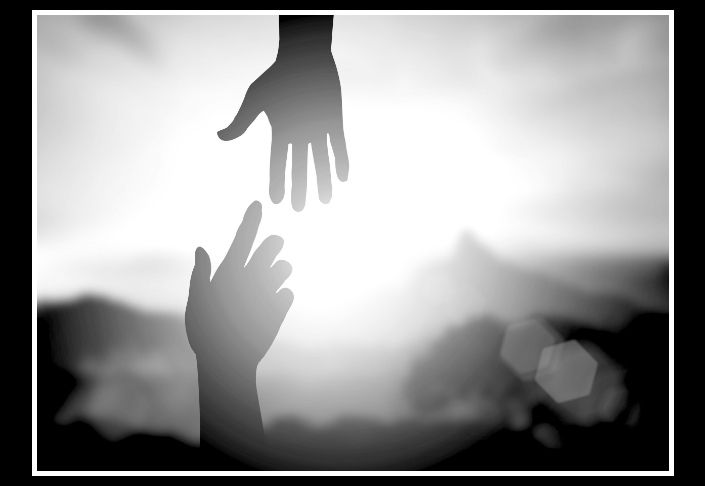
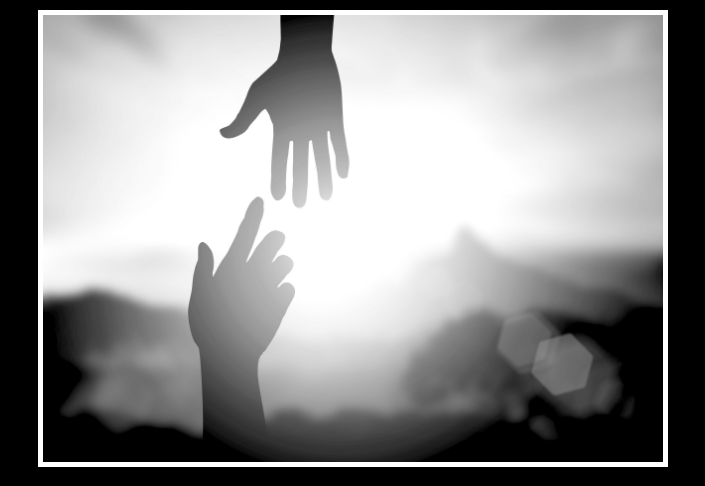
Before and after one commit to mauricio-arcanjo/motivationmemeproject, a plain HTML site: page index.html in a window 1280 px wide. Shown: the top 486 px of the page, without its empty margins (292-997 px from the left). Drawn offline with Linux system fonts and the light colour scheme.

Commit message:
style.css

```diff
--- a/style.css
+++ b/style.css
@@ -14,11 +14,12 @@ p {
   text-align: center;
 }
 img {
-  width: 100%;
+  width: 70%;
+  margin-left: 15%;
   border: 5px solid white;
 }
 div {
-  width: 50%;
-  margin-left: 25%;
+  width: 70%;
+  margin-left: 15%;
   margin-top: 10px;
 }
```
